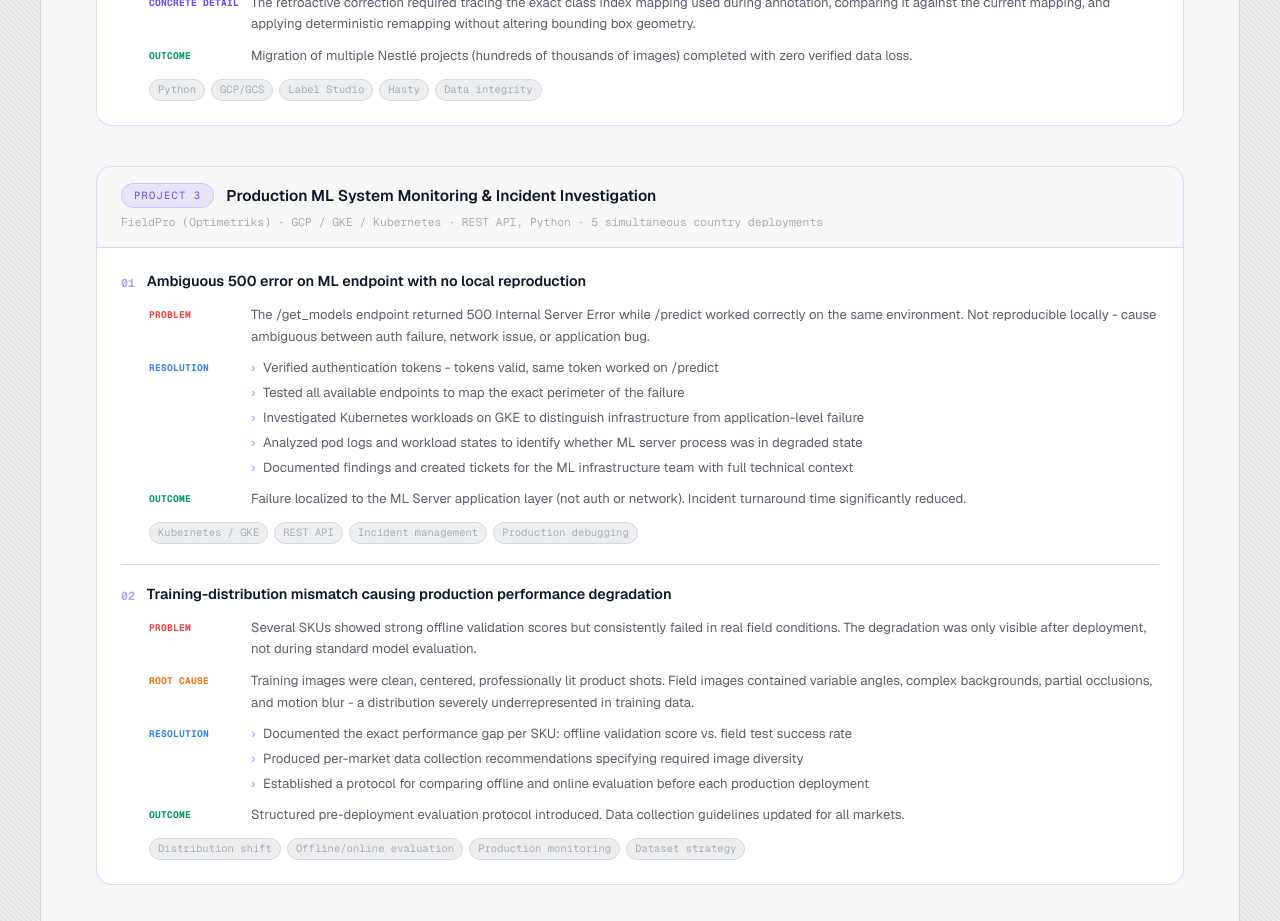
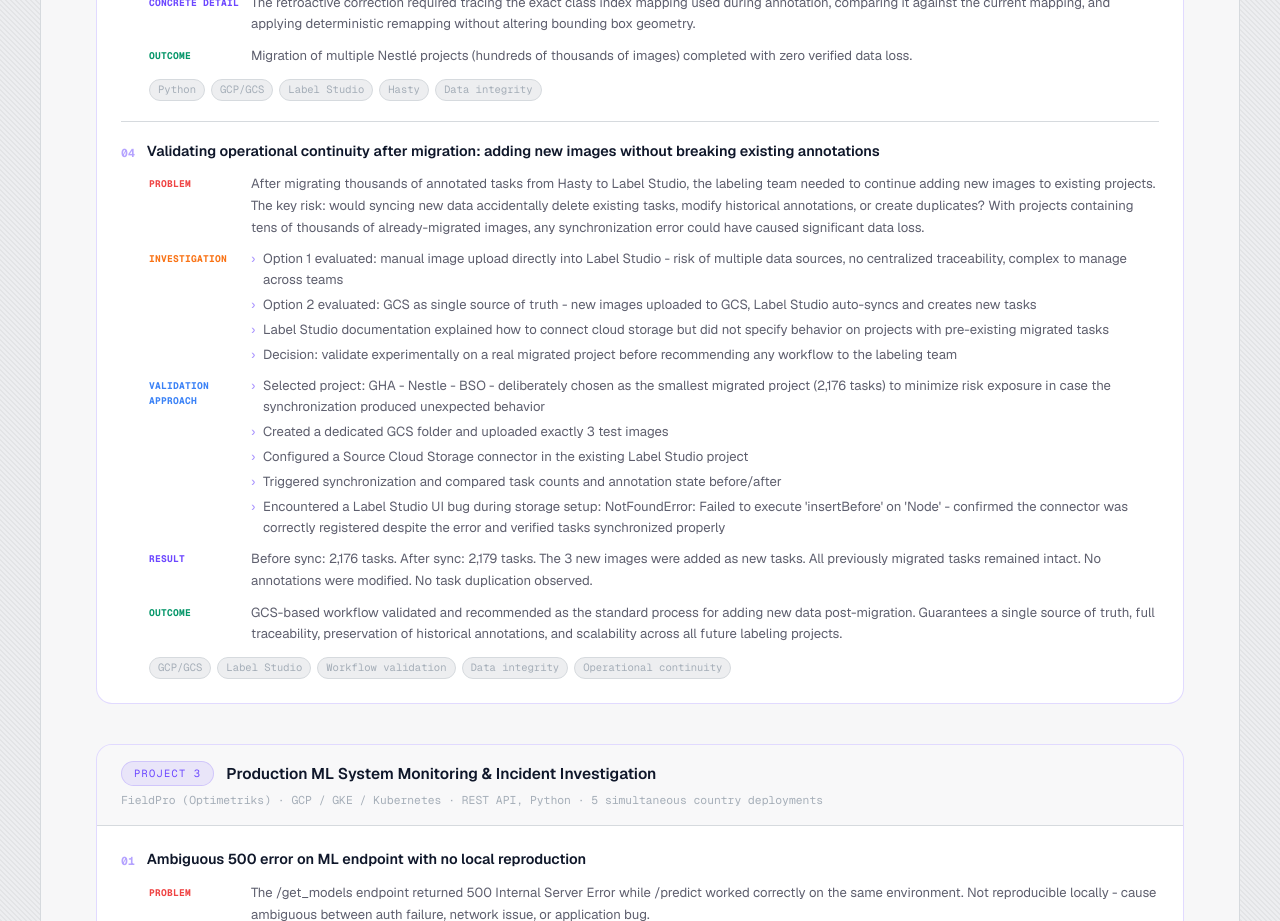
Before and after one commit to PRISCILLE7/priscille-portfolio, a Next.js app: page / in a window 1280 px wide. Shown: the part 8340-9261 px from the top of the page. Built offline with nearby package versions, Linux system fonts and the light colour scheme.

Commit message:
Add GCS continuity validation case to Problem Solving (Project 2 - ch.04)

```diff
--- a/components/ProblemSolving.tsx
+++ b/components/ProblemSolving.tsx
@@ -266,6 +266,54 @@ const projects: Project[] = [
         ],
         tags: ["Python", "GCP/GCS", "Label Studio", "Hasty", "Data integrity"],
       },
+      {
+        num: "04",
+        title: "Validating operational continuity after migration: adding new images without breaking existing annotations",
+        blocks: [
+          {
+            label: "PROBLEM",
+            labelColor: "text-red-500",
+            content:
+              "After migrating thousands of annotated tasks from Hasty to Label Studio, the labeling team needed to continue adding new images to existing projects. The key risk: would syncing new data accidentally delete existing tasks, modify historical annotations, or create duplicates? With projects containing tens of thousands of already-migrated images, any synchronization error could have caused significant data loss.",
+          },
+          {
+            label: "INVESTIGATION",
+            labelColor: "text-orange-500",
+            isList: true,
+            content: [
+              "Option 1 evaluated: manual image upload directly into Label Studio - risk of multiple data sources, no centralized traceability, complex to manage across teams",
+              "Option 2 evaluated: GCS as single source of truth - new images uploaded to GCS, Label Studio auto-syncs and creates new tasks",
+              "Label Studio documentation explained how to connect cloud storage but did not specify behavior on projects with pre-existing migrated tasks",
+              "Decision: validate experimentally on a real migrated project before recommending any workflow to the labeling team",
+            ].join("|||"),
+          },
+          {
+            label: "VALIDATION APPROACH",
+            labelColor: "text-blue-500",
+            isList: true,
+            content: [
+              "Selected project: GHA - Nestle - BSO - deliberately chosen as the smallest migrated project (2,176 tasks) to minimize risk exposure in case the synchronization produced unexpected behavior",
+              "Created a dedicated GCS folder and uploaded exactly 3 test images",
+              "Configured a Source Cloud Storage connector in the existing Label Studio project",
+              "Triggered synchronization and compared task counts and annotation state before/after",
+              "Encountered a Label Studio UI bug during storage setup: NotFoundError: Failed to execute 'insertBefore' on 'Node' - confirmed the connector was correctly registered despite the error and verified tasks synchronized properly",
+            ].join("|||"),
+          },
+          {
+            label: "RESULT",
+            labelColor: "text-purple",
+            content:
+              "Before sync: 2,176 tasks. After sync: 2,179 tasks. The 3 new images were added as new tasks. All previously migrated tasks remained intact. No annotations were modified. No task duplication observed.",
+          },
+          {
+            label: "OUTCOME",
+            labelColor: "text-green",
+            content:
+              "GCS-based workflow validated and recommended as the standard process for adding new data post-migration. Guarantees a single source of truth, full traceability, preservation of historical annotations, and scalability across all future labeling projects.",
+          },
+        ],
+        tags: ["GCP/GCS", "Label Studio", "Workflow validation", "Data integrity", "Operational continuity"],
+      },
     ],
   },
   {
```
